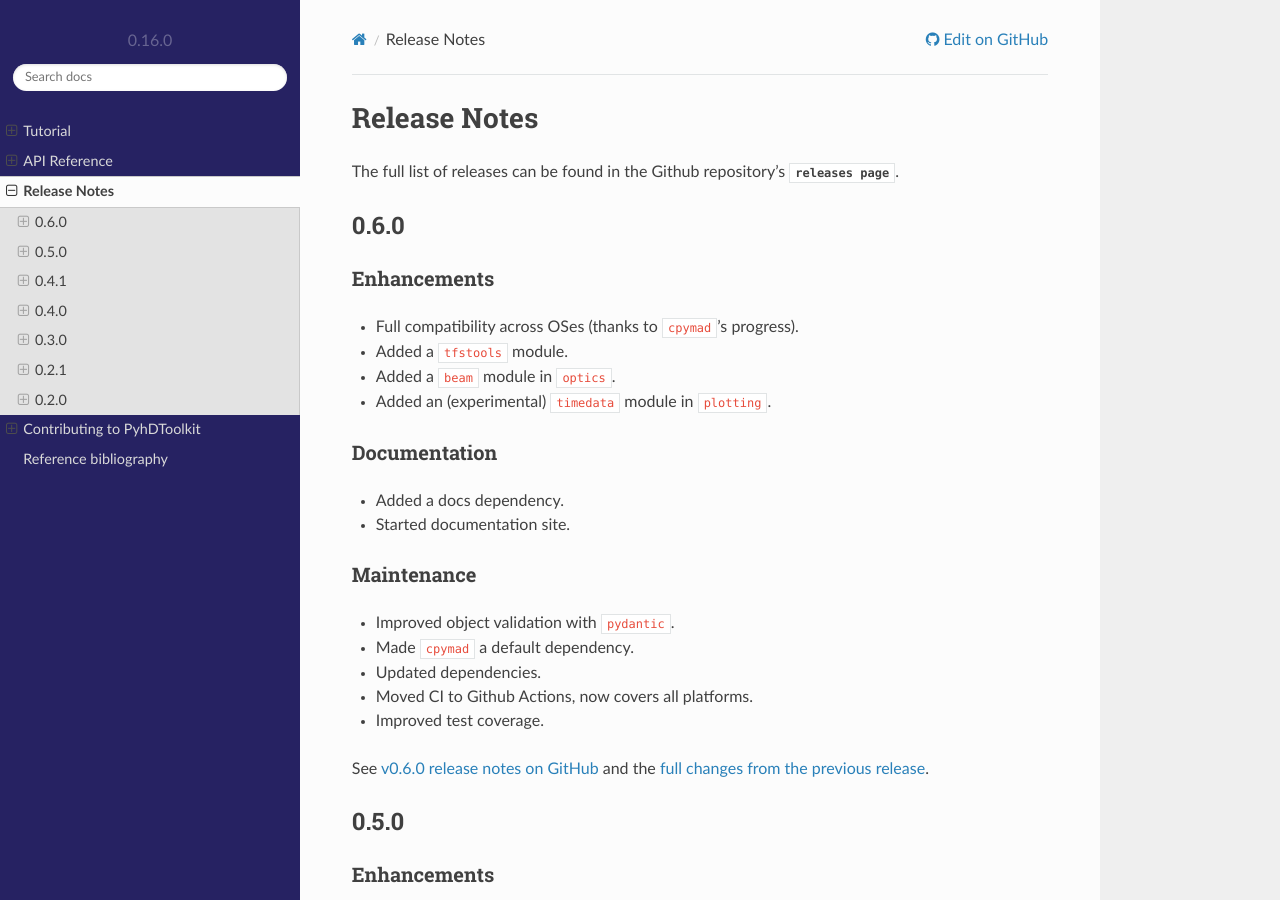
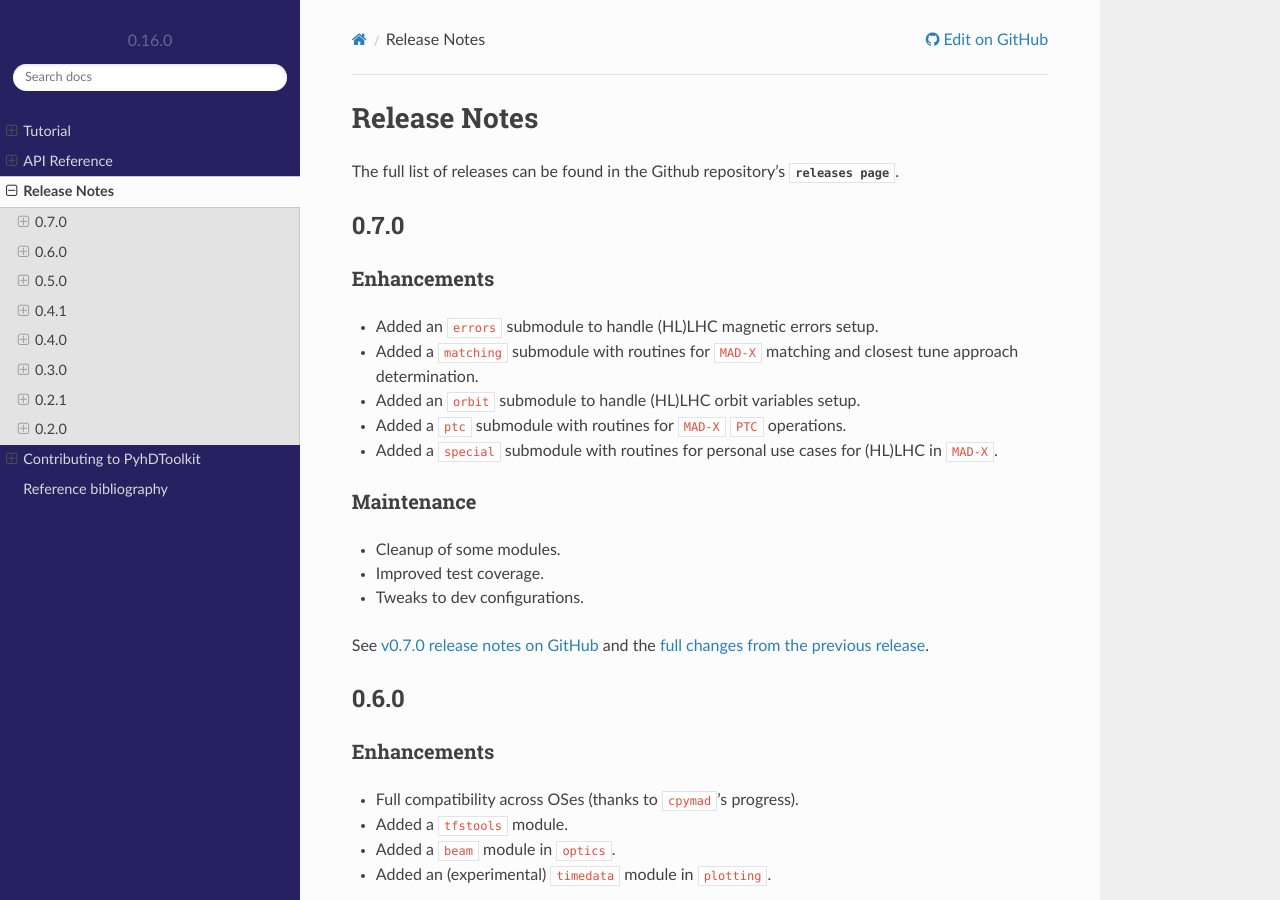
Before and after one commit to fsoubelet/PyhDToolkit, a Sphinx documentation site: the page built from docs/release.rst, in a window 1280 px wide and 900 px high. Built offline with Sphinx 7.4.7 and the Read the Docs theme 2.0.0, drawn with Linux system fonts in a browser that asks for light colours; pages that are not in the unit, such as notebooks, are missing from menus.

Commit message:
release 0.7.0

```diff
--- a/docs/release.rst
+++ b/docs/release.rst
@@ -2,6 +2,30 @@ Release Notes
 =============
 
 The full list of releases can be found in the Github repository's `releases page <https://github.com/fsoubelet/PyhDToolkit/releases>`.
+
+.. _release_0.7.0:
+
+0.7.0
+-----
+
+Enhancements
+~~~~~~~~~~~~
+
+* Added an ``errors`` submodule to handle (HL)LHC magnetic errors setup.
+* Added a ``matching`` submodule with routines for ``MAD-X`` matching and closest tune approach determination.
+* Added an ``orbit`` submodule to handle (HL)LHC orbit variables setup.
+* Added a ``ptc`` submodule with routines for ``MAD-X`` ``PTC`` operations.
+* Added a ``special`` submodule with routines for personal use cases for (HL)LHC in ``MAD-X``.
+
+Maintenance
+~~~~~~~~~~~
+
+* Cleanup of some modules.
+* Improved test coverage.
+* Tweaks to dev configurations.
+
+See `v0.7.0 release notes on GitHub <https://github.com/fsoubelet/PyhDToolkit/releases/tag/0.7.0>`_ and the `full changes from the previous release <https://github.com/fsoubelet/PyhDToolkit/compare/0.6.0...0.7.0>`_.
+
 
 .. _release_0.6.0:
 
```
